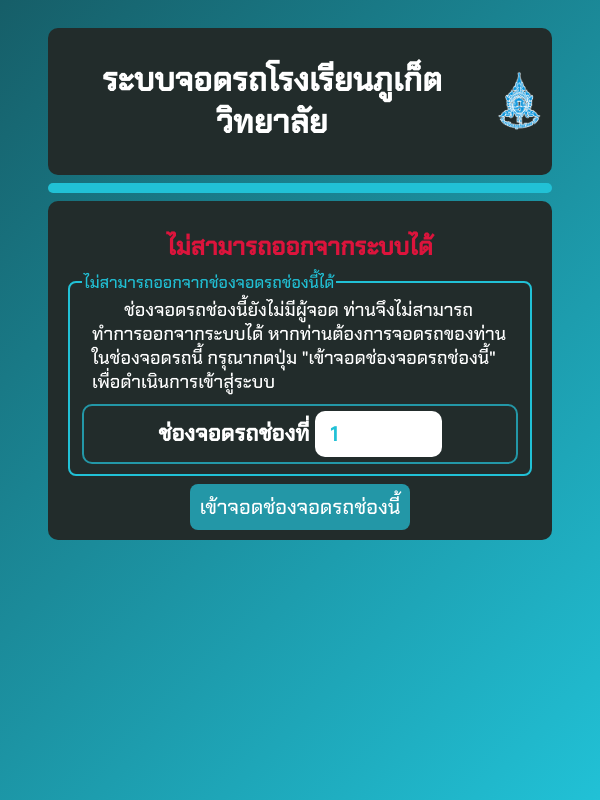
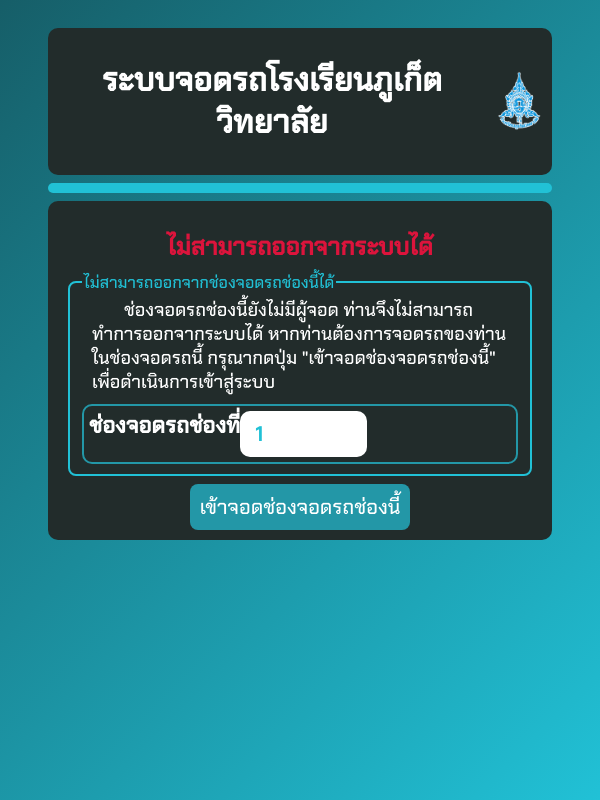
Before and after one commit to bencinn/School-Parking-Project, a SvelteKit app in the folder sveltekit/: page /logout/1 in a window 600 px wide. Built offline with nearby package versions, Linux system fonts and the light colour scheme; no server answers; the database is empty.

Commit message:
Responsive CSS 6

```diff
--- a/sveltekit/src/routes/app.css
+++ b/sveltekit/src/routes/app.css
@@ -191,6 +191,7 @@ fieldset#parkingform {
 	#slotdisplay h2 {
 		margin: 0;
 		font-size: 16px;
+		display: flex;
 	}
 
 	#slotdisplay input[type='text'] {
@@ -252,6 +253,7 @@ fieldset#parkingform {
 	#slotdisplay h2 {
 		margin: 5px;
 		font-size: 20px;
+		display: flex;
 	}
 
 	#slotdisplay input[type='text'] {
@@ -271,7 +273,7 @@ fieldset#parkingform {
 	}
 	#tellogout {
 		font-size: 20px;
-		padding: 8px;
+		padding: 15px;
 		width: 100% !important;
 	}
 }
```
